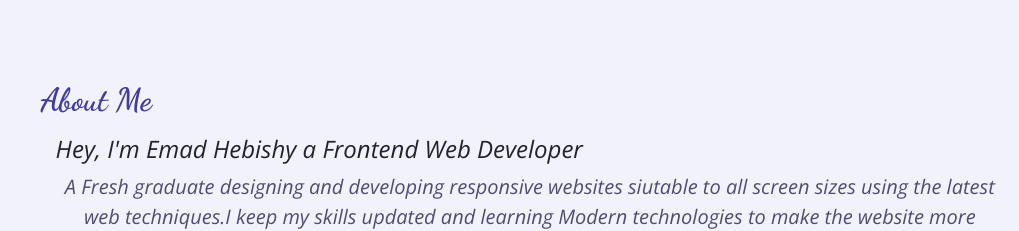
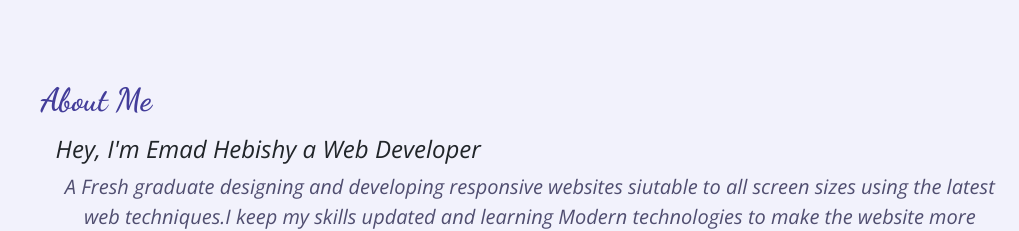
Before and after one commit to emadHibishy/resume, a plain HTML site: page index.html in a window 1280 px wide. Shown: the part 800-1031 px from the top of the page, without its empty margins (261-1280 px from the left). Drawn offline with nearby package versions, Linux system fonts and the light colour scheme.

Commit message:
Update index.html

```diff
--- a/index.html
+++ b/index.html
@@ -69,7 +69,7 @@
     <div class="main" id="about">
         <h2 class="highlight wow fadeInLeft heading">About Me</h2>
         <div class="container wow fadeInLeft content">
-            <h4>Hey, I'm Emad Hebishy a <span>Frontend Web Developer</span></h4>
+            <h4>Hey, I'm Emad Hebishy a <span>Web Developer</span></h4>
             <p class="lead text-center">
                 A Fresh graduate designing and developing responsive websites siutable to all screen sizes using the latest web techniques.I keep my skills updated and learning Modern technologies to make the website more interactive with user.
             </p>
```
